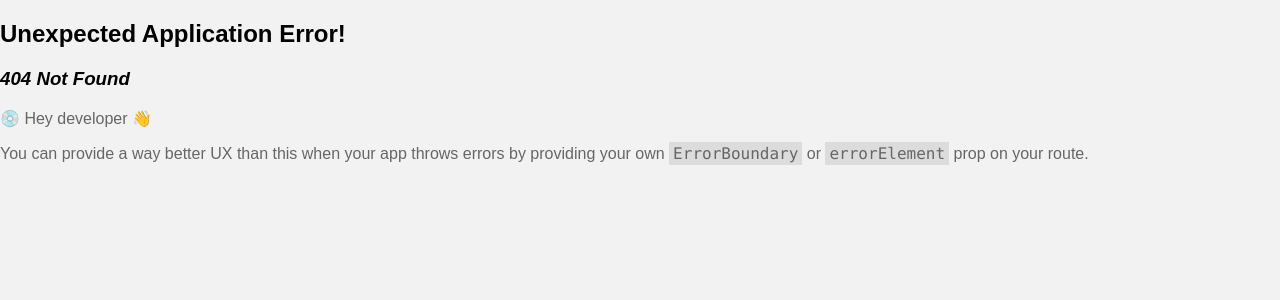
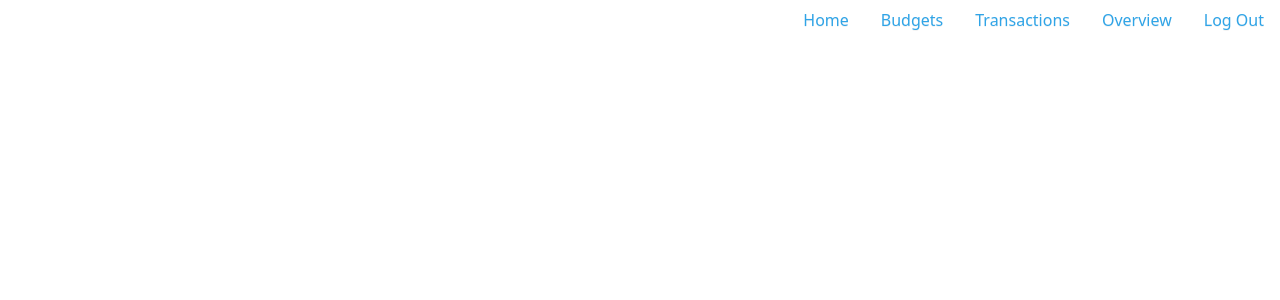
Before and after one commit to TrevorHenry05/BudgetBuddy, a React (Create React App) app: page /dashboard in a window 1280 px wide. Before the commit this address had no page. Shown: the top 300 px of the page. Built offline with nearby package versions, Linux system fonts and the light colour scheme.

Commit message:
connected pages

```diff
--- a/src/App.css
+++ b/src/App.css
@@ -1,38 +1 @@
-.App {
-  text-align: center;
-}
-
-.App-logo {
-  height: 40vmin;
-  pointer-events: none;
-}
-
-@media (prefers-reduced-motion: no-preference) {
-  .App-logo {
-    animation: App-logo-spin infinite 20s linear;
-  }
-}
-
-.App-header {
-  background-color: #282c34;
-  min-height: 100vh;
-  display: flex;
-  flex-direction: column;
-  align-items: center;
-  justify-content: center;
-  font-size: calc(10px + 2vmin);
-  color: white;
-}
-
-.App-link {
-  color: #61dafb;
-}
-
-@keyframes App-logo-spin {
-  from {
-    transform: rotate(0deg);
-  }
-  to {
-    transform: rotate(360deg);
-  }
-}
+@import url('https://bootswatch.com/5/cerulean/bootstrap.min.css');
--- a/src/components/LoginPage.js
+++ b/src/components/LoginPage.js
@@ -1,19 +1,21 @@
 import React, { useState } from 'react';
 import './Style.css'; // Import CSS file for styling
 import logo from './img/logo.jpg';
-import { Link } from "react-router-dom";
+import { Link, useNavigate } from "react-router-dom";
 
 function LoginPage() {
   const [email, setEmail] = useState('');
   const [password, setPassword] = useState('');
+  const navigate = useNavigate(); // Initialize useNavigate
 
   const handleSubmit = (event) => {
     event.preventDefault(); // Prevent default form submission behavior
 
-    console.log('Email:', email);
-    console.log('Password:', password);
-
-    // Connect with back end and route to dashboard
+    if (email === "test@gmail.com" && password === "pass123!@#") {
+      navigate('/dashboard'); // Replace '/dashboard' with the desired route
+    } else {
+      window.alert('Incorrect email or password. Please try again.'); // Display alert
+    }
 
   };
 
@@ -31,8 +33,7 @@ function LoginPage() {
             value={email}
             onChange={(e) => setEmail(e.target.value)}
             required
-          />
-          <br/>
+          /><br />
           <input
             type="password"
             name="password"
@@ -40,8 +41,7 @@ function LoginPage() {
             value={password}
             onChange={(e) => setPassword(e.target.value)}
             required
-          />
-          <br/>
+          /><br />
           <input type="submit" value="Log In" />
         </form>
         <p>Don't have an account? <Link to="signUp">Sign Up</Link></p>
--- /dev/null
+++ b/src/components/Navigate.js
@@ -0,0 +1,37 @@
+import React from 'react'
+function Navigate() {
+    return (
+        <>
+            {/* Top Navigation Section */}
+            {/*
+            <nav className="navbar navbar-dark bg-primary mb-3 justify-content-start">
+                <div className="container">
+                    <a href="/#" className="navbar-brand">Budget Budy</a><br />
+                    <a href="" className="">about</a>
+                </div>
+                <div className="navbar">
+
+                </div>
+            </nav>
+            */}
+            <ul className="nav justify-content-end">
+                <li className="nav-item">
+                    <a className="nav-link active" aria-current="page" href="/dashboard">Home</a>
+                </li>
+                <li className="nav-item">
+                    <a className="nav-link" href="/#">Budgets</a>
+                </li>
+                <li className="nav-item">
+                    <a className="nav-link" href="/#">Transactions</a>
+                </li>
+                <li className="nav-item">
+                    <a className="nav-link" href="/#">Overview</a>
+                </li>
+                <li className="nav-item">
+                    <a className="nav-link" href="/">Log Out</a>
+                </li>
+            </ul>
+        </>
+    )
+}
+export default Navigate;
```
Also changed, not shown: src/App.js (+7 -1 lines).
